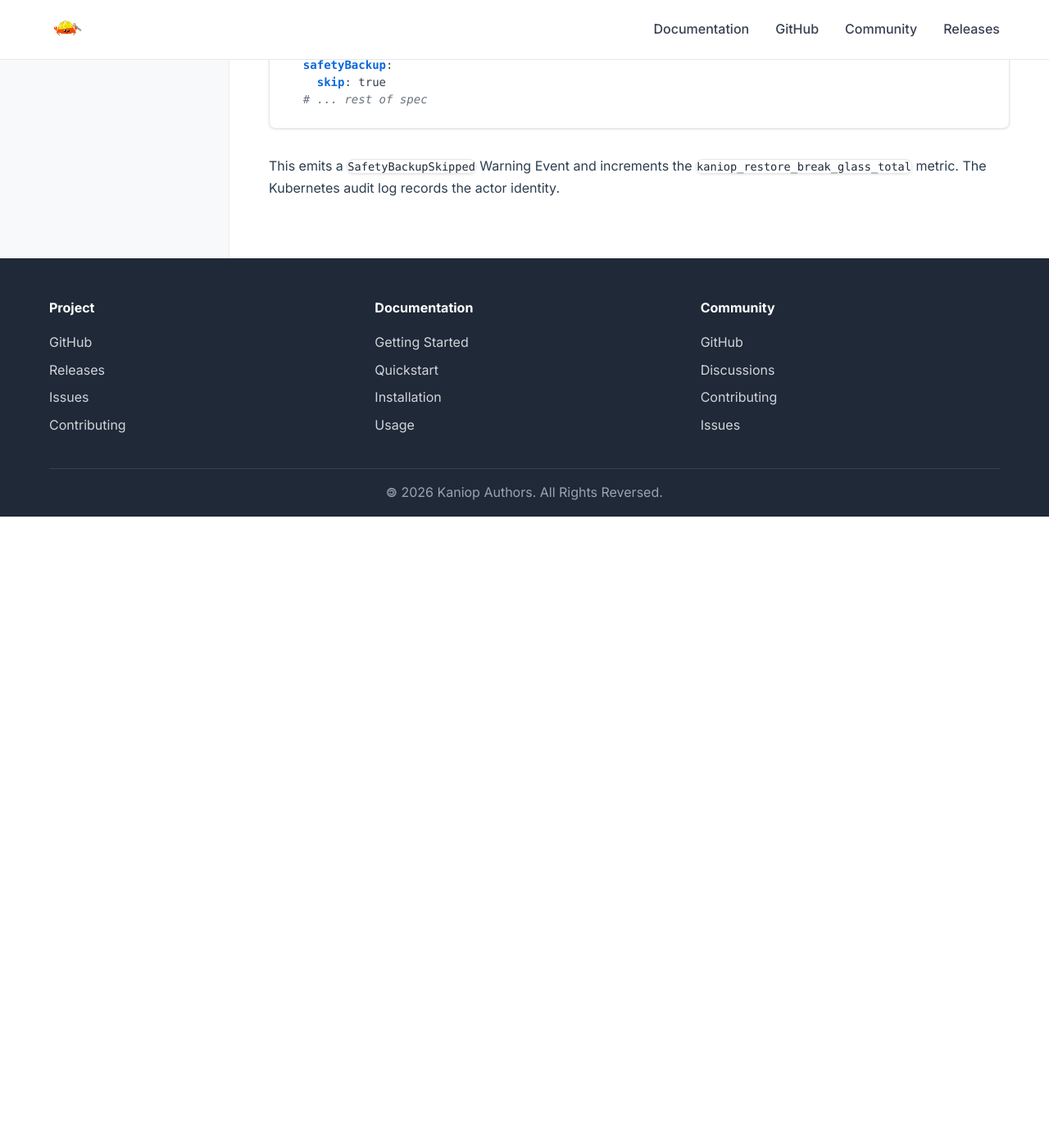
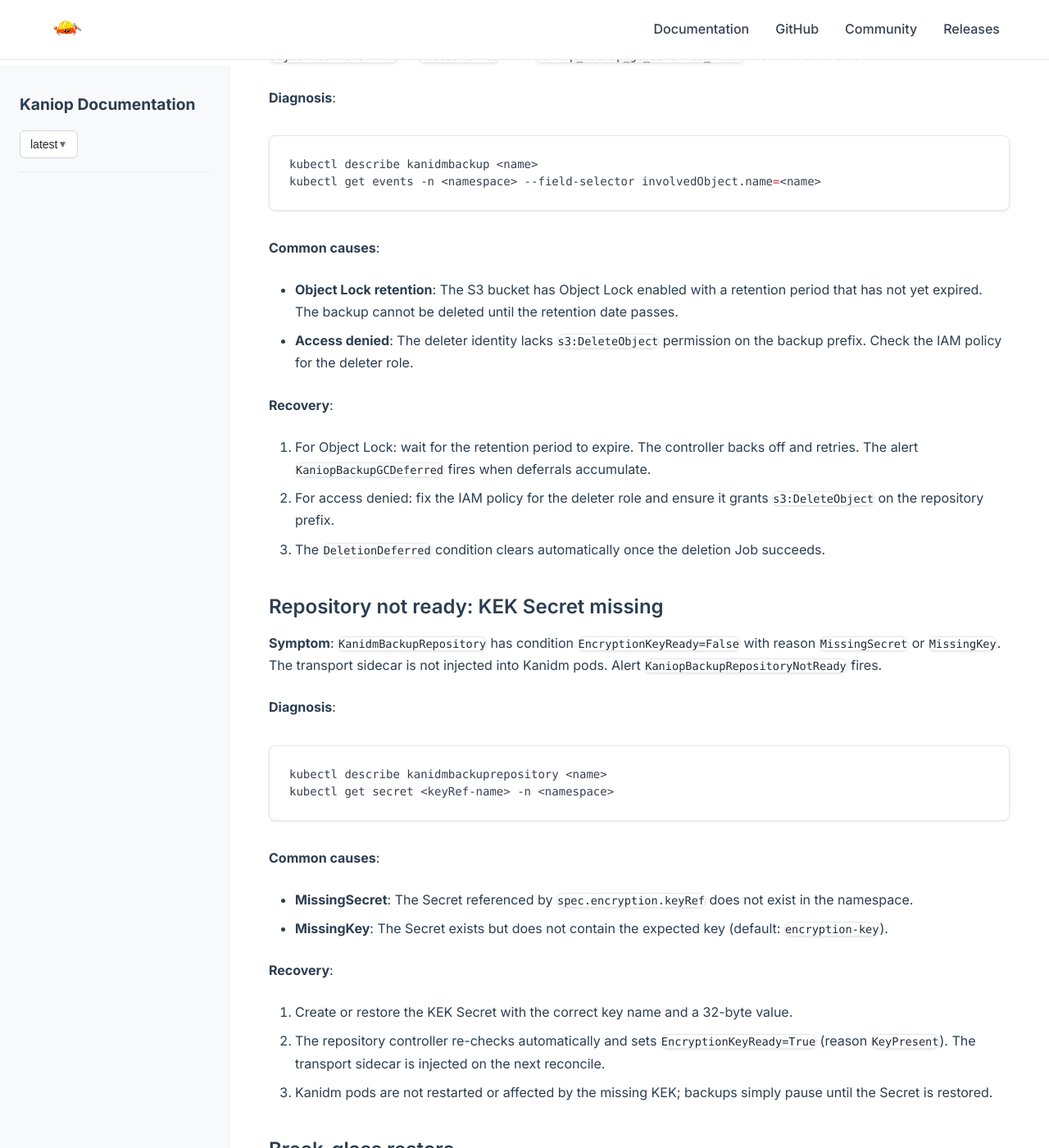
Before and after one commit to pando85/pando85.github.io, a Jekyll site: the page built from docs/kaniop/latest/troubleshooting.md, in a window 1280 px wide and 1400 px high, scrolled down 4754 px. Shown: the whole window at 82% size. Built offline with Jekyll 4.4.1, drawn with Linux system fonts in a browser that asks for light colours; before the commit the page ends 5384 px from its top, so only the background shows below that; some of the changed text lies outside the part shown.

Commit message:
deploy: pando85/kaniop@46acc49fc635c77346278aeb98b950ef7cf8ad7f

````diff
--- a/docs/kaniop/latest/troubleshooting.md
+++ b/docs/kaniop/latest/troubleshooting.md
@@ -84,7 +84,12 @@
 **Recovery**:
 1. The target is fail-closed by design. Do not manually start Kanidm pods.
 2. If the database is corrupted, create a new restore from a different backup.
-3. As a last resort, delete the `KanidmRestore` (the finalizer blocks deletion until the database is verified) and recreate the Kanidm CR from scratch.
+3. Deleting the `KanidmRestore` CR does **not** silently release the target lock. To release the lock, annotate the CR with `restore.kaniop.rs/force-release`. The controller emits a Warning event and clears the target maintenance annotation. Without this annotation, the lock persists even after CR deletion.
+   ```bash
+   kubectl annotate kanidmrestore <name> -n <namespace> \
+     restore.kaniop.rs/force-release=yes
+   ```
+4. As a last resort, delete the `KanidmRestore` (the finalizer blocks deletion until the database is verified) and recreate the Kanidm CR from scratch.
 
 ### Backup not running
 
@@ -130,6 +135,44 @@
 kubectl logs -n <namespace> job/<job-name>
 ```
 
+### Backup deletion deferred (Object Lock or access denied)
+
+**Symptom**: `KanidmBackup` remains in `Deleting` or `Ready` phase with condition `DeletionDeferred` and reason `ObjectLockRetention` or `AccessDenied`. The `kaniop_backup_gc_deferred_total` metric increments.
+
+**Diagnosis**:
+```bash
+kubectl describe kanidmbackup <name>
+kubectl get events -n <namespace> --field-selector involvedObject.name=<name>
+```
+
+**Common causes**:
+- **Object Lock retention**: The S3 bucket has Object Lock enabled with a retention period that has not yet expired. The backup cannot be deleted until the retention date passes.
+- **Access denied**: The deleter identity lacks `s3:DeleteObject` permission on the backup prefix. Check the IAM policy for the deleter role.
+
+**Recovery**:
+1. For Object Lock: wait for the retention period to expire. The controller backs off and retries. The alert `KaniopBackupGCDeferred` fires when deferrals accumulate.
+2. For access denied: fix the IAM policy for the deleter role and ensure it grants `s3:DeleteObject` on the repository prefix.
+3. The `DeletionDeferred` condition clears automatically once the deletion Job succeeds.
+
+### Repository not ready: KEK Secret missing
+
+**Symptom**: `KanidmBackupRepository` has condition `EncryptionKeyReady=False` with reason `MissingSecret` or `MissingKey`. The transport sidecar is not injected into Kanidm pods. Alert `KaniopBackupRepositoryNotReady` fires.
+
+**Diagnosis**:
+```bash
+kubectl describe kanidmbackuprepository <name>
+kubectl get secret <keyRef-name> -n <namespace>
+```
+
+**Common causes**:
+- **MissingSecret**: The Secret referenced by `spec.encryption.keyRef` does not exist in the namespace.
+- **MissingKey**: The Secret exists but does not contain the expected key (default: `encryption-key`).
+
+**Recovery**:
+1. Create or restore the KEK Secret with the correct key name and a 32-byte value.
+2. The repository controller re-checks automatically and sets `EncryptionKeyReady=True` (reason `KeyPresent`). The transport sidecar is injected on the next reconcile.
+3. Kanidm pods are not restarted or affected by the missing KEK; backups simply pause until the Secret is restored.
+
 ### Break-glass restore
 
 If the current PVC is unreadable and no safety backup is possible, a break-glass restore bypasses the safety backup requirement:
````
Also changed, not shown: docs/kaniop/latest/project-analysis/current.md (+2 -2 lines), docs/kaniop/latest/usage/backup-restore.md (+53 -19 lines).
